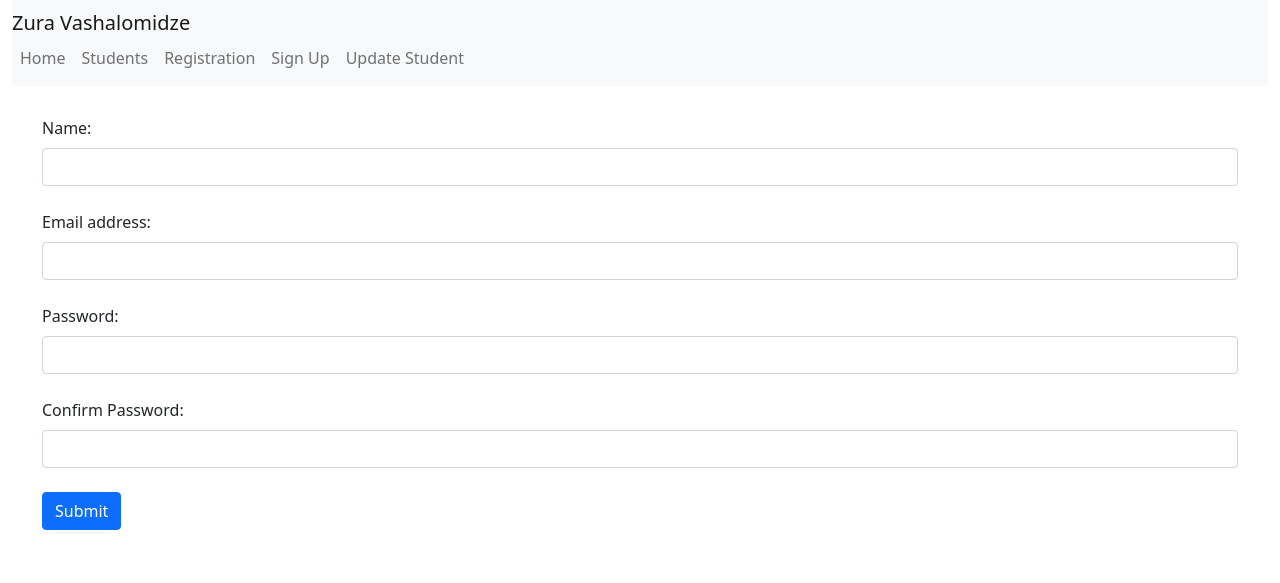
After one commit to zura1998/suftad, a Flask app: page /users/registration in a window 1280 px wide. The commit adds this page. Shown: the top 583 px of the page. Run offline with Flask 2, Linux system fonts and the light colour scheme.

Commit message:
I add registration and login

```diff
--- a/app/templates/base.html
+++ b/app/templates/base.html
@@ -24,8 +24,8 @@
 {#                <a class="nav-link" href="{{ url_for('student.update')}}">Update Student</a>#}
                 <a class="nav-link " aria-current="page" >Home</a>
                 <a class="nav-link " >Students</a>
-                <a class="nav-link" >Add Student</a>
-                <a class="nav-link" >Delete Student</a>
+                <a class="nav-link"  href="{{ url_for('user.registration') }}">Registration</a>
+                <a class="nav-link" href="{{ url_for('user.login') }}" >Sign Up</a>
                 <a class="nav-link" >Update Student</a>
               </div>
             </div>
--- a/app/user/forms.py
+++ b/app/user/forms.py
@@ -5,7 +5,7 @@ from app.models import User
 
 
 class RegistrationForm(FlaskForm):
-    login = StringField(label="Name:", validators=[DataRequired(), Length(min=4, max=24)])
+    username = StringField(label="Name:", validators=[DataRequired(), Length(min=4, max=24)])
     email = EmailField(label="Email address:", validators=[Email()])
     password = PasswordField(label="Password:")
     confirm_password = PasswordField(label=" Confirm Password:", validators=[EqualTo("password", message="password "
--- /dev/null
+++ b/app/user/templates/users/registration.html
@@ -0,0 +1,51 @@
+<!DOCTYPE html>
+<html lang="en">
+<head>
+    <meta charset="UTF-8">
+    <title>Registration</title>
+</head>
+<body>
+    {% extends "base.html" %}
+    {% block content %}
+    <div class="container-fluid">
+
+        <form style="padding: 30px" method="POST">
+          <!-- Name input -->
+            {{form.hidden_tag()}}
+          <div class="form-outline mb-4">
+<!--              bootstrap -->
+<!--            <label class="form-label" for="form4Example1">Name:</label>-->
+<!--            <input type="text" id="form4Example1" class="form-control" />-->
+            {{form.username.label(class='form-label')}}
+            {{form.username(class='form-control')}}
+          </div>
+
+          <!-- Email input -->
+          <div class="form-outline mb-4">
+            {{form.email.label(class="form-label")}}
+            {{form.email(class="form-control")}}
+          </div>
+
+           <!-- password input -->
+          <div class="form-outline mb-4">
+            {{form.password.label(class="form-label")}}
+            {{form.password(class="form-control")}}
+          </div>
+
+           <!-- password confirm input -->
+          <div class="form-outline mb-4">
+            {{form.confirm_password.label(class="form-label")}}
+            {{form.confirm_password(class="form-control")}}
+          </div>
+
+
+
+          <!-- Submit button -->
+<!--          <button type="submit" class="btn btn-primary btn-block mb-4">Send</button>-->
+          {{form.submit(class="btn btn-primary btn-block mb-4")}}
+        </form>
+    </div>
+
+    {% endblock %}
+</body>
+</html>
--- a/app/user/views.py
+++ b/app/user/views.py
@@ -7,7 +7,7 @@ from app import db
 
 user_blueprint = Blueprint('user',
                            __name__,
-                           template_folder='templates')
+                           template_folder='templates/users')
 
 
 @user_blueprint.route('/registration', methods=['GET', 'POST'])
@@ -17,7 +17,9 @@ def registration():
     if form.validate_on_submit():
         user = User(email=form.email.data,
                     username=form.username.data,
-                    password=form.password.data, )
+                    password=form.confirm_password.data)
+        print(form.password.data)
+        print(form.confirm_password.data)
 
         user.save_to_db()
 
```
Also changed, not shown: app/__init__.py (+16 -1 lines), app/models.py (+7 -7 lines).
